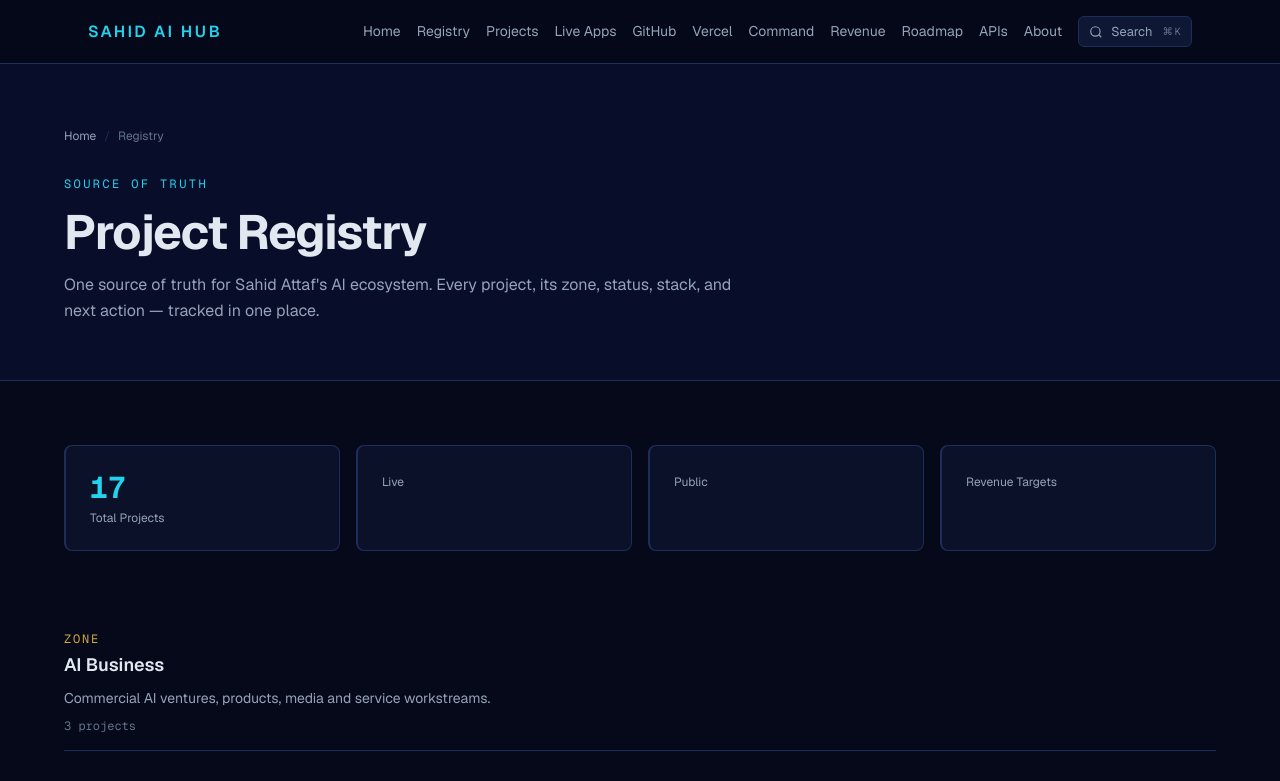
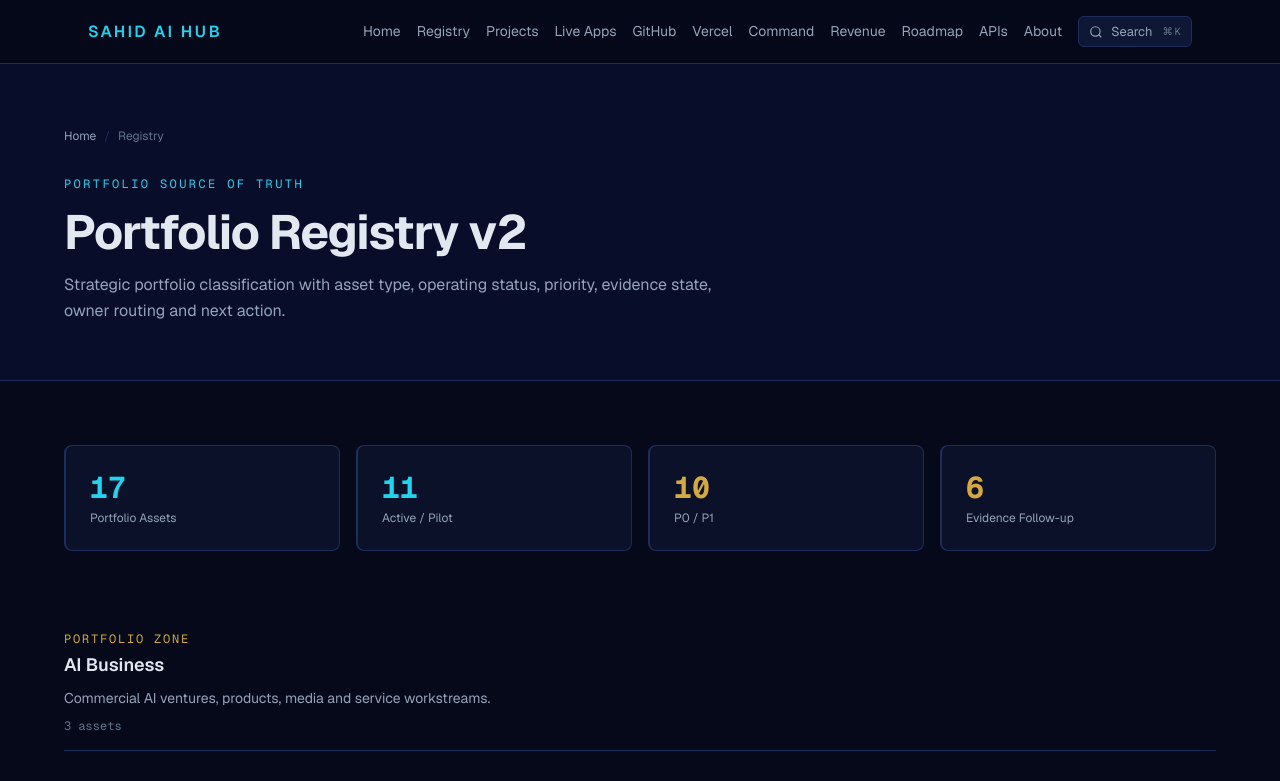
Before and after one commit to sahidattaf/sahid-ai-hub, a Next.js app: page /registry in a window 1280 px wide. Shown: the top 781 px of the page. Built offline with nearby package versions, Linux system fonts and the light colour scheme.

Commit message:
feat: update registry dashboard for portfolio v2

```diff
--- a/app/registry/page.tsx
+++ b/app/registry/page.tsx
@@ -1,112 +1,25 @@
 import type { Metadata } from "next";
 import PageHeader from "@/components/page-header";
 import ProjectRegistryCard from "@/components/project-registry-card";
-import {
-  REGISTRY,
-  ZONE_ORDER,
-  ZONE_DESCRIPTIONS,
-  getRegistryStats,
-} from "@/data/project-registry";
+import { REGISTRY, ZONE_ORDER, ZONE_DESCRIPTIONS, getRegistryStats } from "@/data/project-registry";
 
-export const metadata: Metadata = {
-  title: "Registry",
-  description:
-    "One source of truth for Sahid Attaf's AI ecosystem — all projects with status, visibility, stack, revenue potential, and next actions.",
-};
+export const metadata: Metadata = { title: "Portfolio Registry", description: "Portfolio Registry v2 — strategic classification, evidence routing, priority and next actions." };
 
 export default function RegistryPage() {
   const stats = getRegistryStats();
+  const statItems = [
+    { label: "Portfolio Assets", value: stats.total, accent: "var(--cyan)" },
+    { label: "Active / Pilot", value: stats.active, accent: "var(--cyan)" },
+    { label: "P0 / P1", value: stats.p0p1, accent: "var(--gold)" },
+    { label: "Evidence Follow-up", value: stats.needsEvidence, accent: "var(--gold)" },
+  ];
+  const byZone = ZONE_ORDER.map((zone) => ({ zone, description: ZONE_DESCRIPTIONS[zone] ?? "", projects: REGISTRY.filter((p) => p.zone === zone) })).filter(({ projects }) => projects.length > 0);
 
-  const statItems = [
-    { label: "Total Projects", value: stats.total, accent: "var(--cyan)" },
-    { label: "Live", value: stats.live, accent: "var(--cyan)" },
-    { label: "Public", value: stats.public, accent: "var(--gold)" },
-    { label: "Revenue Targets", value: stats.revenue, accent: "var(--gold)" },
-  ];
-
-  const byZone = ZONE_ORDER.map((zone) => ({
-    zone,
-    description: ZONE_DESCRIPTIONS[zone] ?? "",
-    projects: REGISTRY.filter((p) => p.zone === zone),
-  })).filter(({ projects }) => projects.length > 0);
-
-  return (
-    <>
-      <PageHeader
-        breadcrumb="Registry"
-        label="Source of Truth"
-        title="Project Registry"
-        description="One source of truth for Sahid Attaf's AI ecosystem. Every project, its zone, status, stack, and next action — tracked in one place."
-      />
-      <main className="py-16 px-6">
-        <div className="max-w-6xl mx-auto space-y-20">
-
-          <div className="grid grid-cols-2 md:grid-cols-4 gap-4">
-            {statItems.map(({ label, value, accent }) => (
-              <div
-                key={label}
-                className="rounded-lg border p-6 stat-border"
-                style={{
-                  backgroundColor: "var(--navy-card)",
-                  borderColor: "var(--navy-border)",
-                }}
-              >
-                <p
-                  className="text-3xl font-bold font-mono mb-1"
-                  style={{ color: accent }}
-                >
-                  {value}
-                </p>
-                <p className="text-xs" style={{ color: "var(--text-muted)" }}>
-                  {label}
-                </p>
-              </div>
-            ))}
-          </div>
-
-          {byZone.map(({ zone, description, projects }) => (
-            <section key={zone}>
-              <div
-                className="mb-8 pb-4 border-b"
-                style={{ borderColor: "var(--navy-border)" }}
-              >
-                <p
-                  className="text-xs font-mono uppercase tracking-widest mb-1"
-                  style={{ color: "var(--gold)", letterSpacing: "0.15em" }}
-                >
-                  Zone
-                </p>
-                <h2
-                  className="text-lg font-semibold mb-2"
-                  style={{ color: "var(--text-primary)" }}
-                >
-                  {zone}
-                </h2>
-                {description && (
-                  <p
-                    className="text-sm leading-relaxed max-w-xl"
-                    style={{ color: "var(--text-muted)" }}
-                  >
-                    {description}
-                  </p>
-                )}
-                <p
-                  className="text-xs font-mono mt-2"
-                  style={{ color: "var(--text-subtle)" }}
-                >
-                  {projects.length} project{projects.length !== 1 ? "s" : ""}
-                </p>
-              </div>
-              <div className="grid md:grid-cols-2 lg:grid-cols-3 gap-5">
-                {projects.map((project) => (
-                  <ProjectRegistryCard key={project.id} project={project} />
-                ))}
-              </div>
-            </section>
-          ))}
-
-        </div>
-      </main>
-    </>
-  );
+  return <>
+    <PageHeader breadcrumb="Registry" label="Portfolio Source of Truth" title="Portfolio Registry v2" description="Strategic portfolio classification with asset type, operating status, priority, evidence state, owner routing and next action." />
+    <main className="py-16 px-6"><div className="max-w-6xl mx-auto space-y-20">
+      <div className="grid grid-cols-2 md:grid-cols-4 gap-4">{statItems.map(({label,value,accent}) => <div key={label} className="rounded-lg border p-6 stat-border" style={{backgroundColor:"var(--navy-card)",borderColor:"var(--navy-border)"}}><p className="text-3xl font-bold font-mono mb-1" style={{color:accent}}>{value}</p><p className="text-xs" style={{color:"var(--text-muted)"}}>{label}</p></div>)}</div>
+      {byZone.map(({zone,description,projects}) => <section key={zone}><div className="mb-8 pb-4 border-b" style={{borderColor:"var(--navy-border)"}}><p className="text-xs font-mono uppercase tracking-widest mb-1" style={{color:"var(--gold)",letterSpacing:"0.15em"}}>Portfolio Zone</p><h2 className="text-lg font-semibold mb-2" style={{color:"var(--text-primary)"}}>{zone}</h2><p className="text-sm leading-relaxed max-w-xl" style={{color:"var(--text-muted)"}}>{description}</p><p className="text-xs font-mono mt-2" style={{color:"var(--text-subtle)"}}>{projects.length} asset{projects.length !== 1 ? "s" : ""}</p></div><div className="grid md:grid-cols-2 lg:grid-cols-3 gap-5">{projects.map((project) => <ProjectRegistryCard key={project.id} project={project} detailHref={`/projects/${project.id}`} />)}</div></section>)}
+    </div></main>
+  </>;
 }
```
